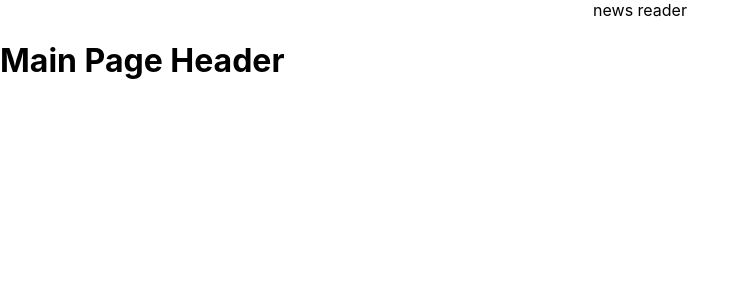
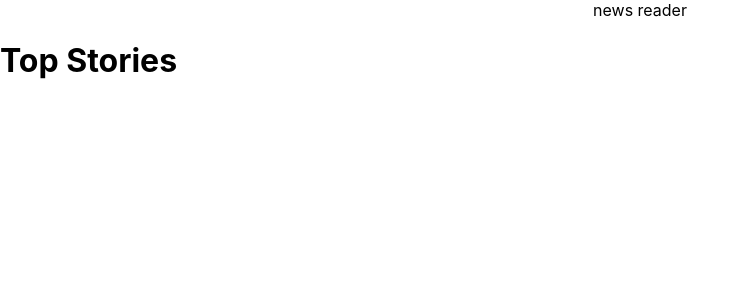
Before and after one commit to Markus-Xavier/news-reader-mod4final, a React (Create React App) app: page / in a window 1280 px wide. Shown: the top 300 px of the page, without its empty margins (0-746 px from the left). Built offline with nearby package versions, Linux system fonts and the light colour scheme.

Commit message:
Add filter option state to main page passing to MainPageHeader for dynamic render of categories

```diff
--- a/src/Components/MainPage/MainPage.js
+++ b/src/Components/MainPage/MainPage.js
@@ -1,9 +1,11 @@
-import React from "react";
+import React, { useState } from "react";
 import './MainPage.css';
 import MainPageHeader from "../MainPageHeader/MainPageHeader";
 
 export default function MainPage() {
+  const [filterOption, setFilterOption] = useState('');
+
   return (
-    <MainPageHeader />
+    <MainPageHeader filterOption={filterOption}/>
   )
 }
--- a/src/Components/MainPageHeader/MainPageHeader.js
+++ b/src/Components/MainPageHeader/MainPageHeader.js
@@ -1,8 +1,13 @@
 import React from "react";
 import './MainPageHeader.css';
 
-export default function MainPageHeader() {
+export default function MainPageHeader({ filterOption }) {
+  let headerText = 'Top Stories'
+  if (filterOption) {
+    headerText = filterOption + ' News';
+  }
+
   return (
-    <h1>Main Page Header</h1>
+    <h1>{headerText}</h1>
   )
 }
```
